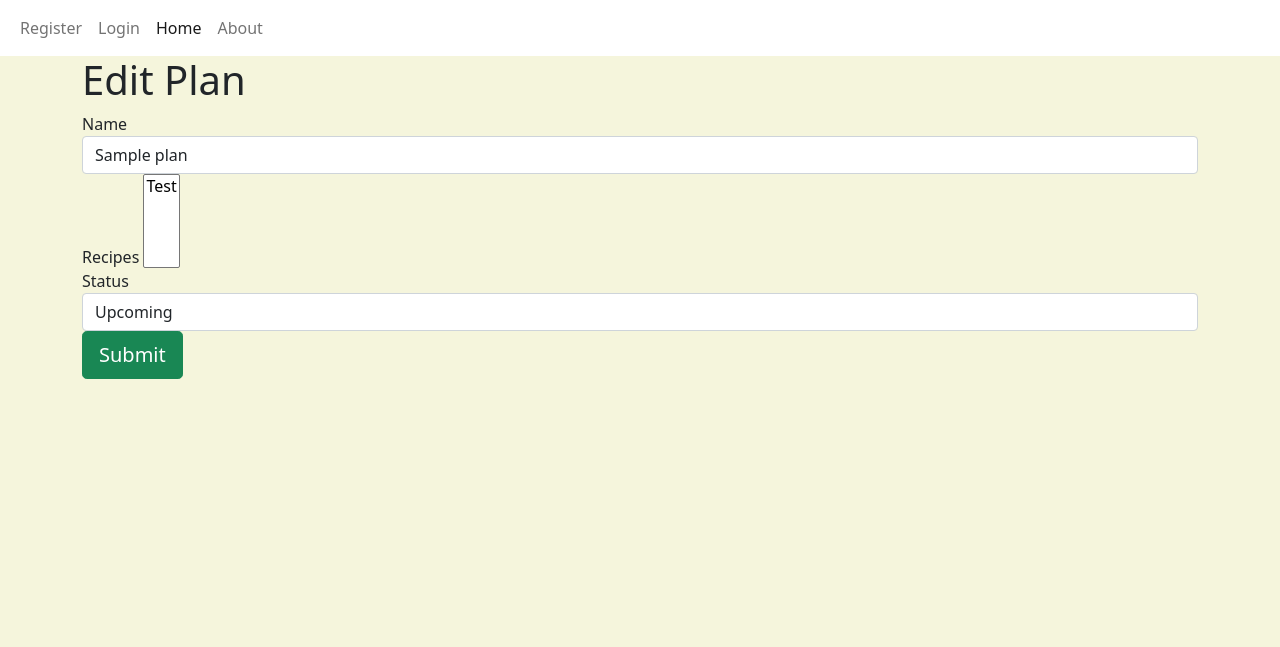
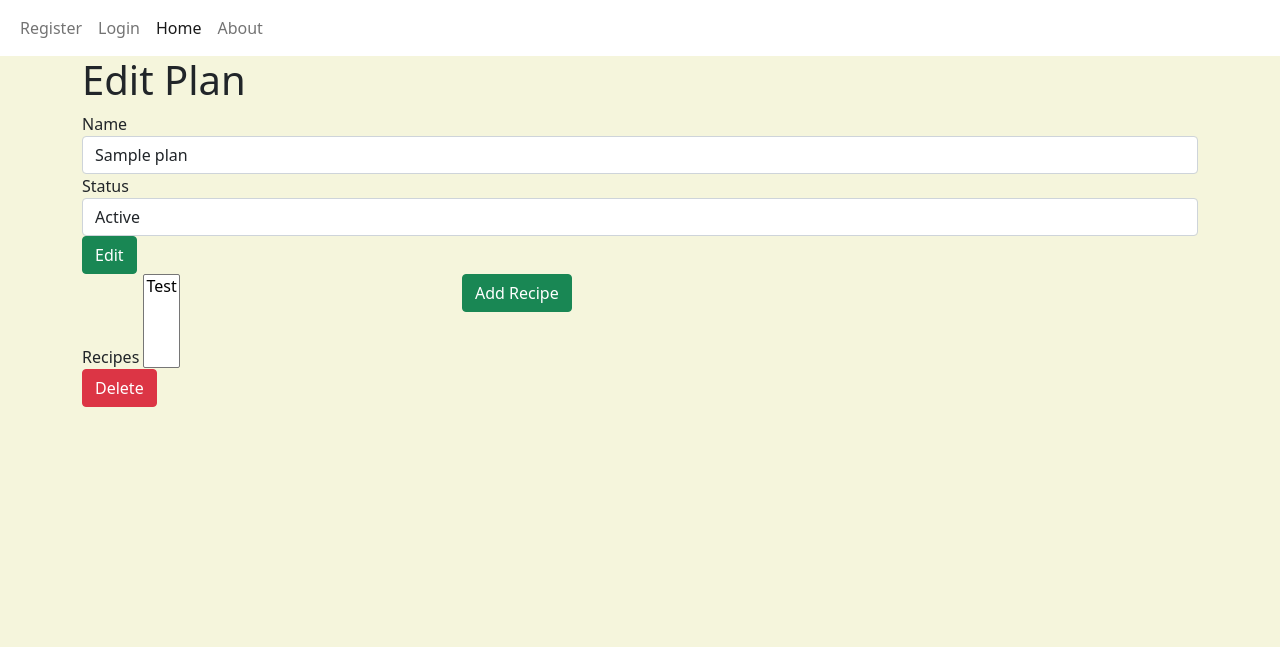
Before and after one commit to oljung/portfolio-project-4, a Django app: page /edit-plan/1 in a window 1280 px wide. Shown: the top 647 px of the page. Run offline with Django 4.2, Linux system fonts and the light colour scheme; data comes from the database, SQL or seed files in the repository; tables that the repository leaves empty hold one stand-in row (values such as "Sample post"); one stand-in notice (Sample message) is shown; some libraries are stand-ins or nearby versions.

Commit message:
feat: add functionality to add and remove recipes to plans

```diff
--- a/Dinner_Wizard/urls.py
+++ b/Dinner_Wizard/urls.py
@@ -1,10 +1,20 @@
+"""
+Module containing app specific urls
+"""
+from django.urls import path
 from . import views
-from django.urls import path
 
 
 urlpatterns = [
     path('plans/', views.PlansPage.as_view(), name='plans'),
     path('', views.LandingPage.as_view(), name='home'),
     path('create-plan/', views.create_plan, name='create_plan'),
-    path('edit-plan/<plan_id>', views.edit_plan, name='edit_plan')
+    path('edit-plan/<plan_id>', views.edit_plan, name='edit_plan'),
+    path('make_active/<plan_id>', views.make_plan_active, name='make_active'),
+    path('recipe_list/<plan_id>', views.RecipeList.as_view(), name='recipe_list'),
+    path(
+        'remove_recipe/<plan_id>',
+        views.remove_recipe_from_plan,
+        name='remove_recipe',
+    ),
 ]
--- a/Dinner_Wizard/views.py
+++ b/Dinner_Wizard/views.py
@@ -1,8 +1,14 @@
 """
 Modole for controlling the view layar
 """
-from django.shortcuts import render, get_object_or_404, redirect
+from django.shortcuts import (
+    render,
+    get_object_or_404,
+    redirect,
+    reverse,
+    )
 from django.views import View
+from django.http import HttpResponseRedirect
 from .models import (
     Plan,
     Recipe,
@@ -25,12 +31,13 @@ class PlansPage(View):
         Renders the startpage with plans for logged in user
         """
         plans = Plan.objects.filter(user=self.request.user)
-        print(plans)
 
         active_plan = None
 
         if plans:
-            active_plan = plans.filter(status=1)[0]
+            query = plans.filter(status=1)
+            if query:
+                active_plan = query[0]
 
         return render(
             request,
@@ -59,7 +66,6 @@ def create_plan(request):
     """
 
     if request.method == 'POST':
-        print(request.user)
 
         plan_form = PlanForm(data=request.POST)
 
@@ -67,14 +73,15 @@ def create_plan(request):
             # find currently active plan and
             # change to inactive if one is found
             if plan_form.instance.status == 1:
-                active_plan = Plan.objects.filter(status=1)
-                if active_plan:
+                query = Plan.objects.filter(status=1)
+                if query:
+                    active_plan = query[0]
                     active_plan.status = 2
                     active_plan.save()
 
             plan_form.instance.user = request.user
-            plan_form.save()
-            return redirect('plans')
+            plan = plan_form.save()
+            return HttpResponseRedirect(reverse('edit_plan', args=[plan.id]))
 
     return render(
         request,
@@ -84,6 +91,7 @@ def create_plan(request):
         }
     )
 
+
 def edit_plan(request, plan_id):
     """
     Method for editing a plan
@@ -91,14 +99,14 @@ def edit_plan(request, plan_id):
     plan = get_object_or_404(Plan, id=plan_id)
     if request.method == 'POST':
         plan_form = PlanForm(data=request.POST, instance=plan)
-        print(request.POST)
 
         if plan_form.is_valid():
             # find currently active plan and
             # change to inactive if one is found
             if plan_form.instance.status == 1:
-                active_plan = Plan.objects.filter(status=1)[0]
-                if active_plan:
+                query = Plan.objects.filter(status=1)
+                if query:
+                    active_plan = query[0]
                     active_plan.status = 2
                     active_plan.save()
 
@@ -115,3 +123,83 @@ def edit_plan(request, plan_id):
             'activity': 'edit'
         }
     )
+
+
+def make_plan_active(request, plan_id):
+    """
+    Method for changing status on a plan to active
+    """
+    plan = get_object_or_404(Plan, id=plan_id)
+
+    query = Plan.objects.filter(status=1)
+    if query:
+        active_plan = query[0]
+        active_plan.status = 2
+        active_plan.save()
+
+    plan.status = 1
+    plan.save()
+
+    return redirect('plans')
+
+
+class RecipeList(View):
+    """
+    Classes for displaying recipe list and adding recipes to plan
+    """
+    def get(self, request, plan_id):
+        """
+        Method for displaying recipelist
+        """
+        plan = get_object_or_404(Plan, id=plan_id)
+        categories = Category.objects.all()
+        recipes = Recipe.objects.all()
+        print(request.GET)
+
+        return render(
+            request,
+            'recipe_list.html',
+            {
+                'plan': plan,
+                'categories': categories,
+                'recipes': recipes,
+            }
+        )
+
+    def post(self, request, plan_id):
+        """
+        Method for adding recipes to a plan
+        """
+        plan = get_object_or_404(Plan, id=plan_id)
+        recipe_list = request.POST.getlist('recipes')
+
+        if recipe_list:
+            for recipe in recipe_list:
+                recipe_to_add = get_object_or_404(Recipe, id=recipe)
+                plan.recipes.add(recipe_to_add)
+
+        return HttpResponseRedirect(reverse('edit_plan', args=[plan_id]))
+
+
+def remove_recipe_from_plan(request, plan_id):
+    """
+    Deletes a recipe item from plan
+    """
+    plan = get_object_or_404(Plan, id=plan_id)
+    if request.method == 'POST':
+        recipe_list = request.POST.getlist('recipe')
+
+        if recipe_list:
+            for recipe in recipe_list:
+                recipe_to_remove = get_object_or_404(Recipe, id=recipe)
+                plan.recipes.remove(recipe_to_remove)
+        return HttpResponseRedirect(reverse('edit_plan', args=[plan_id]))
+
+    return render(
+        request,
+        'plan_detail.html',
+        {
+            'plan': plan,
+            'activity': 'edit',
+        }
+    )
--- a/static/css/style.css
+++ b/static/css/style.css
@@ -1,3 +1,7 @@
 body {
     background-color: beige;
 }
+
+.hide {
+    display: none;
+}
--- /dev/null
+++ b/static/js/script.js
@@ -0,0 +1,3 @@
+const showFilterForm = () => {
+    document.getElementById('filter-form').classList.toggle('hide');
+}
--- a/templates/base.html
+++ b/templates/base.html
@@ -85,6 +85,9 @@
             <i class="fab fa-instagram-square ms-3"></i>
             <i class="fab fa-youtube-square ms-3"></i></p>
     </footer>
+
+
+    <script src="{% static 'js/script.js' %}"></script>
 </body>
 
 </html>
--- a/templates/plan_detail.html
+++ b/templates/plan_detail.html
@@ -45,8 +45,23 @@
                 >
             </div>
         </div>
+        <div class="form-group" id="div-id-status">
+            <label for="status" class="requiredField">Status</label>
+            <div>
+                <select name="status" id="status" class="select form-control">
+                    <option value="0">Upcoming</option>
+                    <option value="1" selected>Active</option>
+                    <option value="2">Previous</option>
+                </select>
+            </div>
+        </div>
+        {% csrf_token %}
+        <button type="submit" class="btn btn-success">Edit</button>
+    </form>
+
+    <form action="{% url 'remove_recipe' plan.id %}" method="POST">
         <div class="row">
-            <div class="form-group col-md-10" id="div-id-recipe">
+            <div class="form-group col-md-4" id="div-id-recipe">
                 <label for="recipe">Recipes</label>
                 <select name="recipe" id="recipe" multiple>
                     {% if plan.recipes %}
@@ -55,21 +70,13 @@
                         {% endfor %}
                     {% endif %}
                 </select>
-                <a href="#" class="btn btn-delete"></a>
             </div>
-        </div>
-        <div class="form-group" id="div-id-status">
-            <label for="status" class="requiredField">Status</label>
-            <div>
-                <select name="status" id="status" class="select form-control">
-                    <option value="0">Upcoming</option>
-                    <option value="1">Active</option>
-                    <option value="2">Previous</option>
-                </select>
+            <div class="col-md-2">
+                <a href="{% url 'recipe_list' plan.id %}" class="btn btn-success">Add Recipe</a>
             </div>
         </div>
         {% csrf_token %}
-        <button type="submit" class="btn btn-success btn-lg">Submit</button>
+        <button type="submit" class="btn btn-danger">Delete</button>
     </form>
 
     {% endif %}
--- a/templates/plans.html
+++ b/templates/plans.html
@@ -53,7 +53,7 @@
                 {% if plan.status == 0 %}
                 <li class="upcoming-item">
                     <span class="upcoming-item-text">{{ plan }}</span>
-                    <a class="btn btn-primary" href="#">Make Active</a>
+                    <a class="btn btn-primary" href="{% url 'make_active' plan.id %}">Make Active</a>
                 </li>
                 {% endif %}
                 {% endfor %}
```
Also changed, not shown: templates/recipe_list.html (added, +61 -0 lines).
